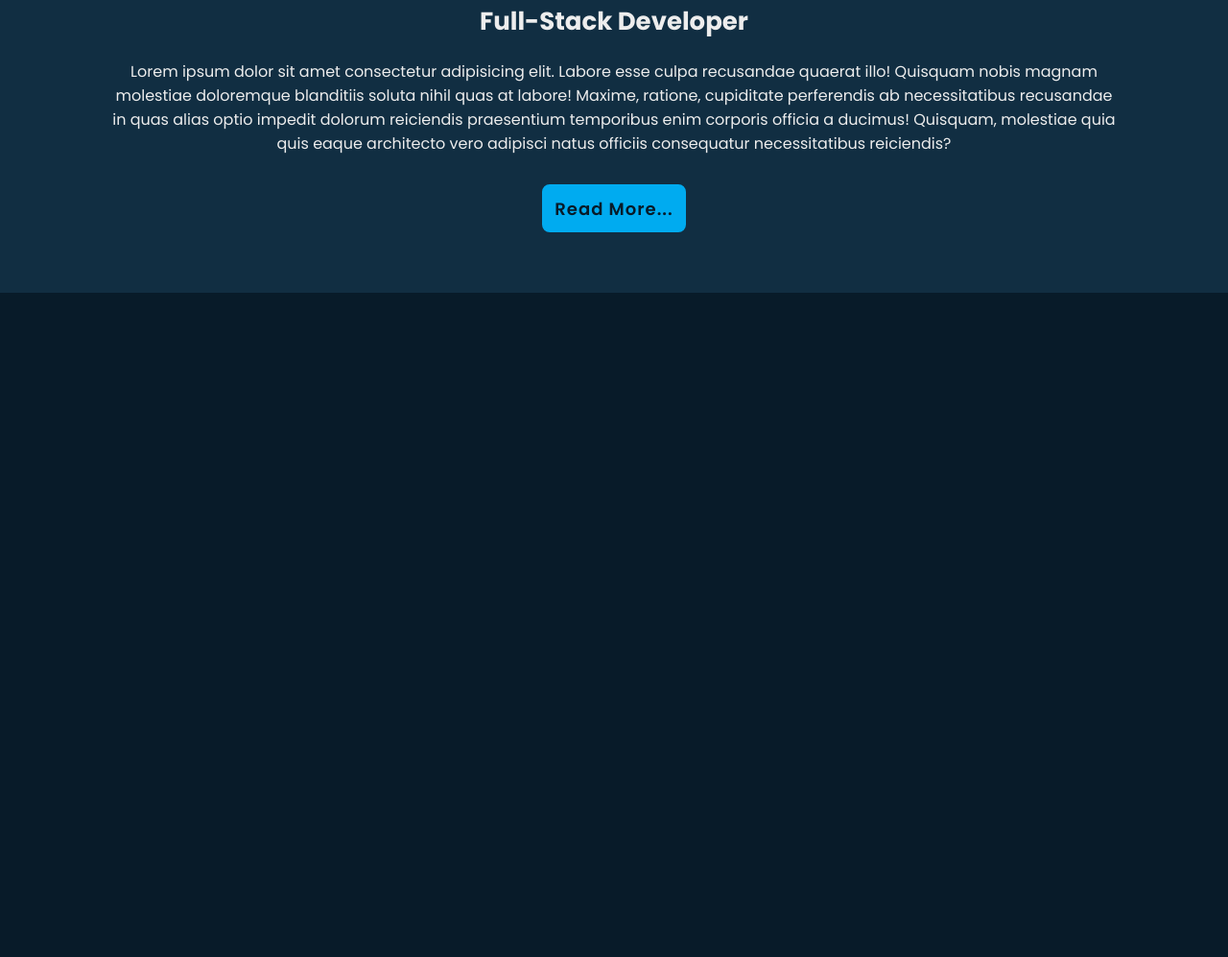
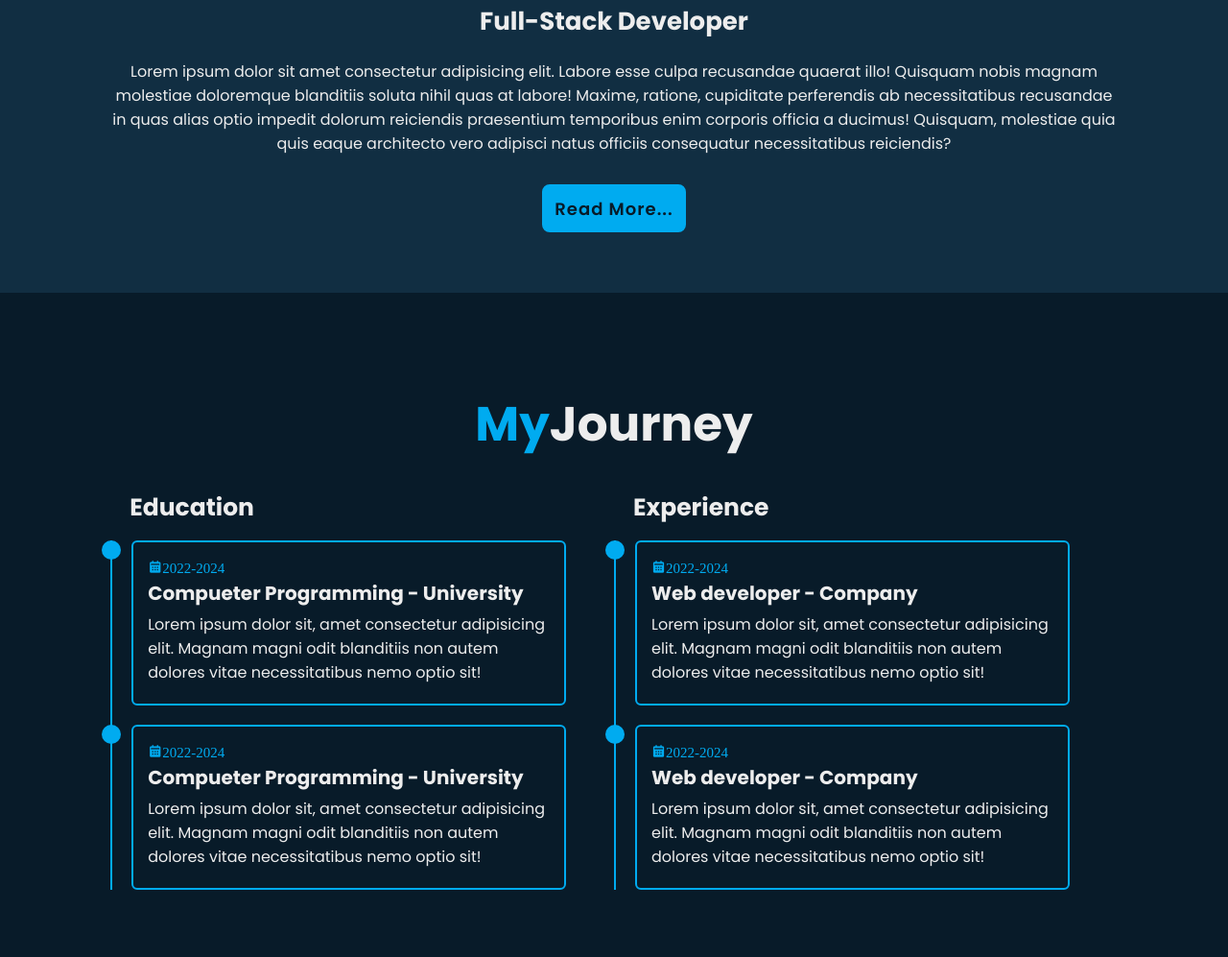
Before and after one commit to enes28s/PersonelPortfolioWebsite, a plain HTML site: page index.html in a window 1280 px wide. Shown: the part 1295-2292 px from the top of the page at 96% size. Before the commit the page ends 1600 px from the top, so only its background shows below. Drawn offline with nearby package versions, Linux system fonts and the light colour scheme.

Commit message:
Education Section Added

```diff
--- a/index.html
+++ b/index.html
@@ -50,6 +50,8 @@
       </div>
       <div class="home-imgHover"></div>
     </section>
+
+    <!-- About Section  -->
     <section class="about" id="about">
       <h2 class="heading">About <span>Me</span></h2>
       <div class="about-img">
@@ -76,6 +78,77 @@
         </div>
       </div>
     </section>
+
+    <!-- Education Section -->
+    <section class="education">
+      <h2 class="heading"><span>My</span>Journey</h2>
+      <div class="edu-row">
+        <div class="edu-column">
+          <h3 class="title">Education</h3>
+          <div class="edu-box">
+            <div class="edu-content">
+              <div class="content">
+                <div class="year">
+                  <i class="bx bxs-calendar">2022-2024</i>
+                  <h3>Compueter Programming - University</h3>
+                  <p>
+                    Lorem ipsum dolor sit, amet consectetur adipisicing elit.
+                    Magnam magni odit blanditiis non autem dolores vitae
+                    necessitatibus nemo optio sit!
+                  </p>
+                </div>
+              </div>
+            </div>
+
+            <div class="edu-content">
+              <div class="content">
+                <div class="year">
+                  <i class="bx bxs-calendar">2022-2024</i>
+                  <h3>Compueter Programming - University</h3>
+                  <p>
+                    Lorem ipsum dolor sit, amet consectetur adipisicing elit.
+                    Magnam magni odit blanditiis non autem dolores vitae
+                    necessitatibus nemo optio sit!
+                  </p>
+                </div>
+              </div>
+            </div>
+          </div>
+        </div>
+        <div class="edu-column">
+          <h3 class="title">Experience</h3>
+          <div class="edu-box">
+            <div class="edu-content">
+              <div class="content">
+                <div class="year">
+                  <i class="bx bxs-calendar">2022-2024</i>
+                  <h3>Web developer - Company</h3>
+                  <p>
+                    Lorem ipsum dolor sit, amet consectetur adipisicing elit.
+                    Magnam magni odit blanditiis non autem dolores vitae
+                    necessitatibus nemo optio sit!
+                  </p>
+                </div>
+              </div>
+            </div>
+
+            <div class="edu-content">
+              <div class="content">
+                <div class="year">
+                  <i class="bx bxs-calendar">2022-2024</i>
+                  <h3>Web developer - Company</h3>
+                  <p>
+                    Lorem ipsum dolor sit, amet consectetur adipisicing elit.
+                    Magnam magni odit blanditiis non autem dolores vitae
+                    necessitatibus nemo optio sit!
+                  </p>
+                </div>
+              </div>
+            </div>
+          </div>
+        </div>
+      </div>
+    </section>
     <script src="js/script.js"></script>
   </body>
 </html>
--- a/style.css
+++ b/style.css
@@ -223,7 +223,7 @@ section {
   background: var(--second-bg-color);
   padding-bottom: 6rem;
 }
-.about .heading {
+.heading {
   font-size: 5rem;
   margin-bottom: 3rem;
   text-align: center;
@@ -282,3 +282,85 @@ span {
 .btn-box.btns a::before {
   background: var(--second-bg-color);
 }
+
+.education {
+  display: flex;
+  justify-content: center;
+  align-items: center;
+  flex-direction: column;
+  min-height: auto;
+  padding-bottom: 5rem;
+}
+.education .edu-row {
+  display: flex;
+  flex-wrap: wrap;
+}
+.edu-row .edu-column {
+  flex: 1 1 40rem;
+  margin-right: 5rem;
+}
+.edu-column .title {
+  font-size: 2.5rem;
+  margin: 0 0 1.5rem 2rem;
+}
+
+.edu-box {
+  border-left: 0.2rem solid var(--main-color);
+}
+.edu-content {
+  position: relative;
+  padding-left: 2rem;
+}
+.edu-content::before {
+  content: "";
+  position: absolute;
+  top: 0;
+  left: -1.1rem;
+  width: 2rem;
+  height: 2rem;
+  background: var(--main-color);
+  border-radius: 50%;
+}
+
+.edu-content .content {
+  position: relative;
+  padding: 1.5rem;
+  border: 0.2rem solid var(--main-color);
+  border-radius: 0.6rem;
+  margin-bottom: 2rem;
+}
+
+.edu-content .content::before {
+  content: "";
+  position: absolute;
+  top: 0;
+  left: 0;
+  width: 0cap;
+  height: 100%;
+  background-color: var(--second-bg-color);
+  z-index: -1;
+  transition: 0.5s;
+}
+
+.edu-content .content:hover::before {
+  width: 100%;
+}
+
+.content .year {
+  font-size: 1.5rem;
+  color: var(--main-color);
+  padding-bottom: 0.5rem;
+}
+
+.edu-content .content .year {
+  padding-right: 0.5rem;
+}
+.content h3 {
+  font-size: 2rem;
+  color: var(--text-color);
+}
+.content p {
+  font-size: 1.6rem;
+  padding-top: 0.5rem;
+  color: var(--text-color);
+}
```
